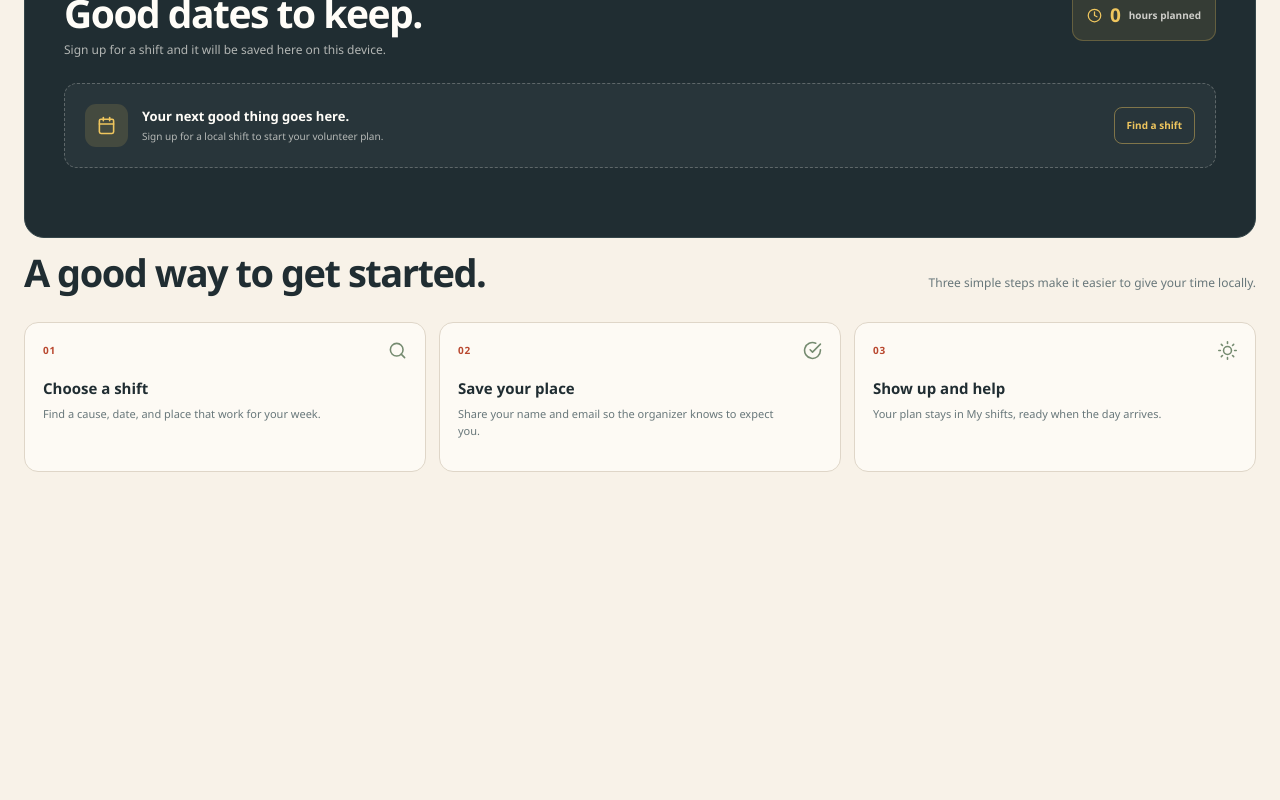
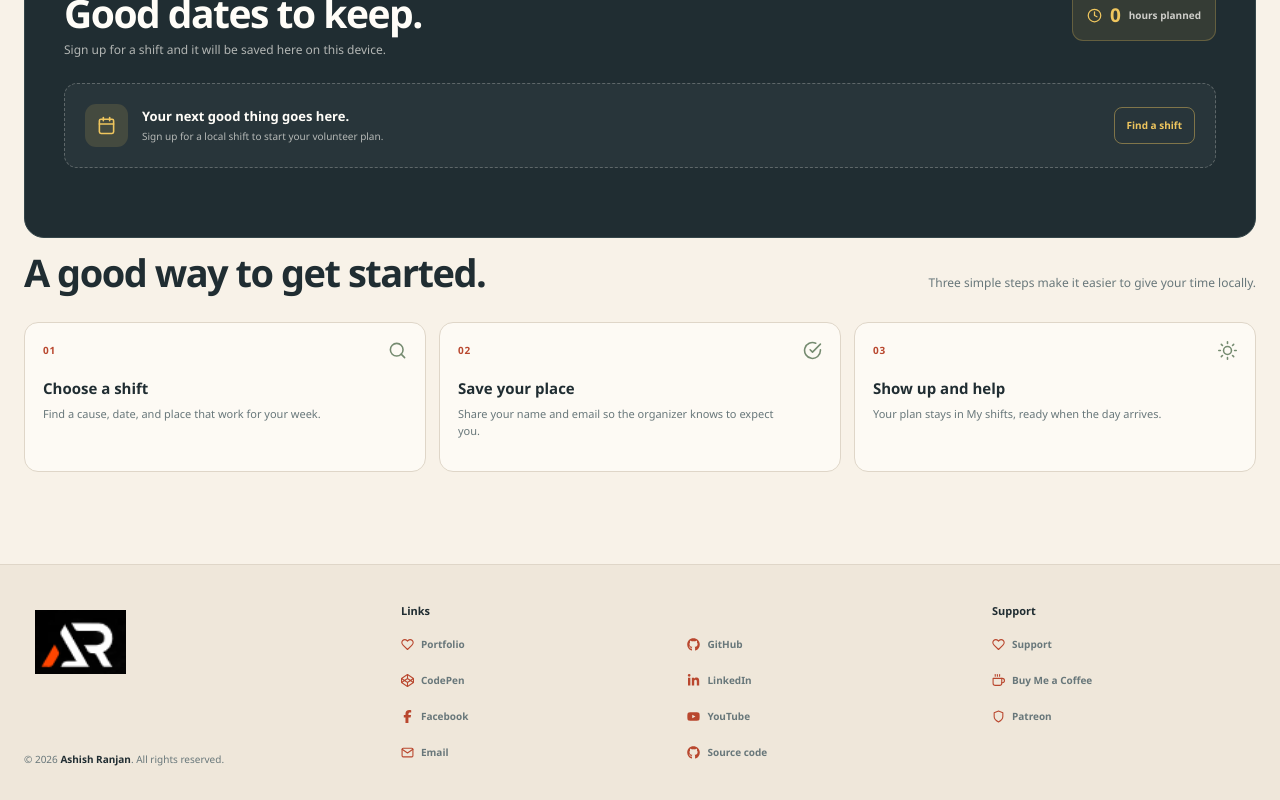
Before and after one commit to a2rp/volunteer-opportunity-board, a React (Vite) app: page / in a window 1280 px wide. Shown: the part 2594-3394 px from the top of the page. Before the commit the page ends 3158 px from the top, so only its background shows below. Built offline with nearby package versions, Linux system fonts and the light colour scheme.

Commit message:
feat: add project footer and profile links

```diff
--- a/src/App.jsx
+++ b/src/App.jsx
@@ -3,6 +3,7 @@ import BoardIntro from "./components/boardIntro/index.jsx";
 import HowItWorks from "./components/howItWorks/index.jsx";
 import MyShifts from "./components/myShifts/index.jsx";
 import OpportunityBoard from "./components/opportunityBoard/index.jsx";
+import SiteFooter from "./components/siteFooter/index.jsx";
 import SiteHeader from "./components/siteHeader/index.jsx";
 import { volunteerOpportunities } from "./data/volunteerOpportunities.js";
 import styles from "./App.module.css";
@@ -97,6 +98,7 @@ const App = () => {
                 <MyShifts signups={signups} onCancelSignup={cancelSignup} />
                 <HowItWorks />
             </main>
+            <SiteFooter />
         </div>
     );
 };
--- /dev/null
+++ b/src/components/siteFooter/index.jsx
@@ -0,0 +1,84 @@
+import { FaCodepen, FaFacebookF, FaGithub, FaLinkedinIn, FaYoutube } from "react-icons/fa6";
+import { FiCoffee, FiHeart, FiMail, FiShield } from "react-icons/fi";
+import styles from "./styles.module.css";
+
+const profileLinks = [
+    { label: "Portfolio", href: "https://www.ashishranjan.net", Icon: FiHeart },
+    { label: "GitHub", href: "https://github.com/a2rp", Icon: FaGithub },
+    { label: "CodePen", href: "https://codepen.io/ash1198", Icon: FaCodepen },
+    { label: "LinkedIn", href: "https://www.linkedin.com/in/aashishranjan", Icon: FaLinkedinIn },
+    { label: "Facebook", href: "https://www.facebook.com/theash.ashish/", Icon: FaFacebookF },
+    { label: "YouTube", href: "https://www.youtube.com/@ashishranjan-ashz?sub_confirmation=1", Icon: FaYoutube },
+    { label: "Email", href: "mailto:ash.ranjan09@gmail.com", Icon: FiMail },
+    { label: "Source code", href: "https://github.com/a2rp/volunteer-opportunity-board", Icon: FaGithub },
+];
+
+const supportLinks = [
+    { label: "Support", href: "https://a2rp-donation-page.netlify.app/", Icon: FiHeart },
+    { label: "Buy Me a Coffee", href: "https://buymeacoffee.com/ashishranjan", Icon: FiCoffee },
+    { label: "Patreon", href: "https://www.patreon.com/ashishranjan", Icon: FiShield },
+];
+
+const FooterLink = ({ link }) => {
+    const Icon = link.Icon;
+
+    return (
+        <a
+            className={styles.footerLink}
+            href={link.href}
+            target="_blank"
+            rel="noreferrer"
+        >
+            <Icon aria-hidden="true" />
+            {link.label}
+        </a>
+    );
+};
+
+const SiteFooter = () => (
+    <footer className={styles.siteFooter}>
+        <div className={styles.inner}>
+            <div className={styles.copyright}>
+                <a
+                    className={styles.logoLink}
+                    href="https://www.ashishranjan.net"
+                    target="_blank"
+                    rel="noreferrer"
+                >
+                    <img
+                        src={`${import.meta.env.BASE_URL}logo.png`}
+                        alt="Ashish Ranjan portfolio logo"
+                    />
+                </a>
+                <p>
+                    © {new Date().getFullYear()} {" "}
+                    <a href="https://github.com/a2rp" target="_blank" rel="noreferrer">
+                        Ashish Ranjan
+                    </a>
+                    . All rights reserved.
+                </p>
+            </div>
+
+            <div className={styles.linkGroups}>
+                <section className={styles.linkGroup} aria-labelledby="footer-links-title">
+                    <h2 id="footer-links-title">Links</h2>
+                    <div className={styles.linkList}>
+                        {profileLinks.map((link) => (
+                            <FooterLink key={link.label} link={link} />
+                        ))}
+                    </div>
+                </section>
+                <section className={styles.linkGroup} aria-labelledby="footer-support-title">
+                    <h2 id="footer-support-title">Support</h2>
+                    <div className={styles.linkList}>
+                        {supportLinks.map((link) => (
+                            <FooterLink key={link.label} link={link} />
+                        ))}
+                    </div>
+                </section>
+            </div>
+        </div>
+    </footer>
+);
+
+export default SiteFooter;
--- /dev/null
+++ b/src/components/siteFooter/styles.module.css
@@ -0,0 +1,155 @@
+.siteFooter {
+    border-top: 1px solid var(--line);
+    background: #efe7da;
+
+    .inner {
+        display: grid;
+        width: min(1320px, calc(100% - 48px));
+        grid-template-columns: minmax(190px, 0.38fr) minmax(0, 1fr);
+        gap: 52px;
+        margin: 0 auto;
+        padding: 38px 0 33px;
+    }
+
+    .copyright {
+        display: flex;
+        flex-direction: column;
+        align-items: flex-start;
+        justify-content: space-between;
+        gap: 18px;
+    }
+
+    .logoLink {
+        display: inline-flex;
+        min-height: 48px;
+        align-items: center;
+        padding: 6px 10px;
+        border: 1px solid transparent;
+        border-radius: 9px;
+        transition: border-color 160ms ease, box-shadow 160ms ease;
+
+        img {
+            width: 91px;
+            height: auto;
+        }
+
+        &:hover,
+        &:focus-visible {
+            border-color: #c9bca9;
+            box-shadow: 0 0 0 3px rgba(32, 45, 50, 0.07);
+            outline: none;
+        }
+    }
+
+    .copyright p {
+        max-width: 210px;
+        color: var(--muted);
+        font-size: 10px;
+        line-height: 1.6;
+    }
+
+    .copyright p a {
+        color: var(--ink);
+        font-weight: 800;
+    }
+
+    .linkGroups {
+        display: grid;
+        grid-template-columns: minmax(0, 1.7fr) minmax(150px, 0.8fr);
+        gap: 30px;
+    }
+
+    .linkGroup h2 {
+        margin-bottom: 11px;
+        color: var(--ink);
+        font-size: 11px;
+        font-weight: 850;
+    }
+
+    .linkList {
+        display: grid;
+        grid-template-columns: repeat(2, minmax(0, 1fr));
+        gap: 8px 12px;
+    }
+
+    .linkGroup:last-child .linkList {
+        grid-template-columns: 1fr;
+    }
+
+    .footerLink {
+        display: inline-flex;
+        min-height: 28px;
+        align-items: center;
+        gap: 7px;
+        width: fit-content;
+        border-radius: 5px;
+        color: var(--muted);
+        font-size: 10px;
+        font-weight: 650;
+
+        svg {
+            width: 13px;
+            height: 13px;
+            color: var(--coral-dark);
+        }
+
+        &:hover,
+        &:focus-visible {
+            color: var(--ink);
+            outline: 1px solid #c9bca9;
+            outline-offset: 3px;
+        }
+    }
+
+    @media (max-width: 860px) {
+        .inner {
+            grid-template-columns: 1fr;
+            gap: 28px;
+            padding: 30px 0;
+        }
+
+        .copyright {
+            flex-direction: row;
+            align-items: center;
+        }
+
+        .copyright p {
+            max-width: none;
+            text-align: right;
+        }
+    }
+
+    @media (max-width: 560px) {
+        .inner {
+            width: calc(100% - 32px);
+        }
+
+        .linkGroups {
+            grid-template-columns: 1fr;
+            gap: 24px;
+        }
+
+        .linkList {
+            grid-template-columns: repeat(2, minmax(0, 1fr));
+        }
+
+        .copyright p {
+            max-width: 170px;
+            font-size: 9px;
+        }
+    }
+
+    @media (max-width: 380px) {
+        .inner {
+            width: calc(100% - 24px);
+        }
+
+        .copyright {
+            align-items: flex-start;
+        }
+
+        .copyright p {
+            max-width: 145px;
+        }
+    }
+}
```
